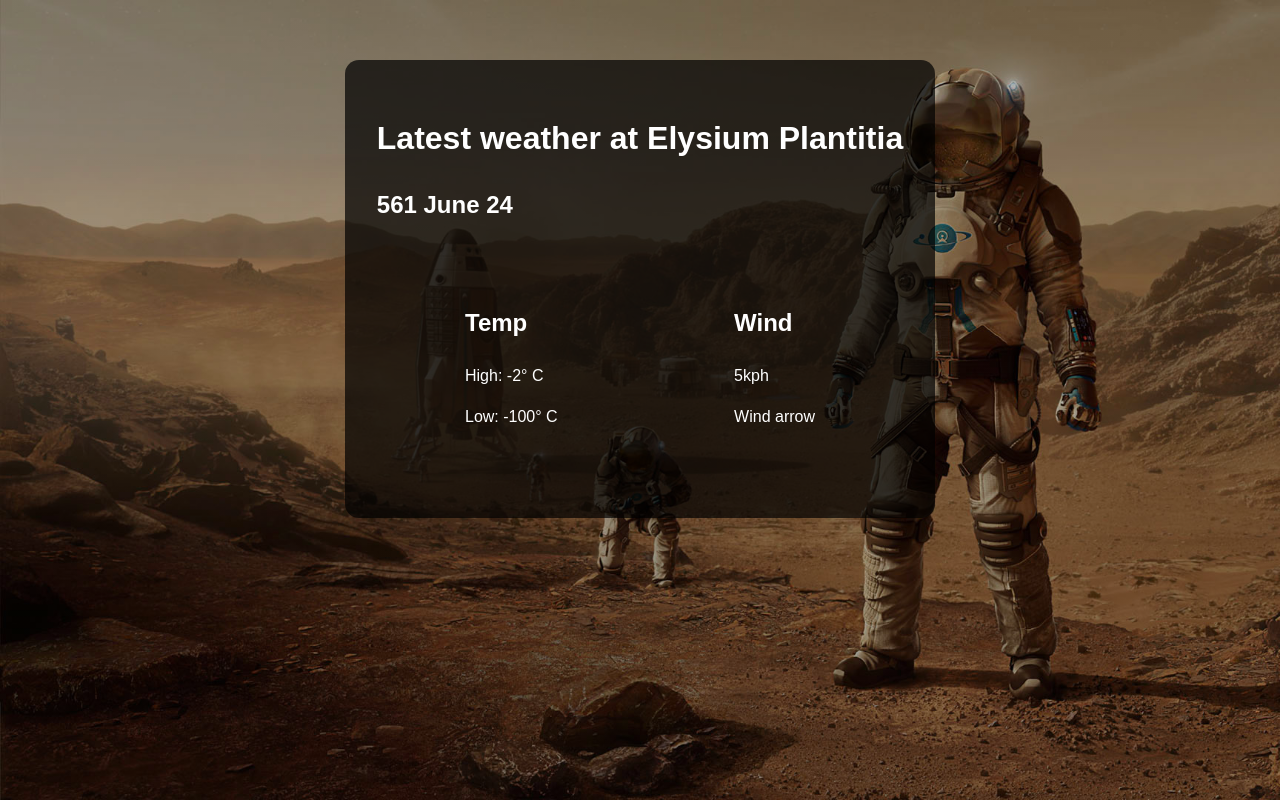
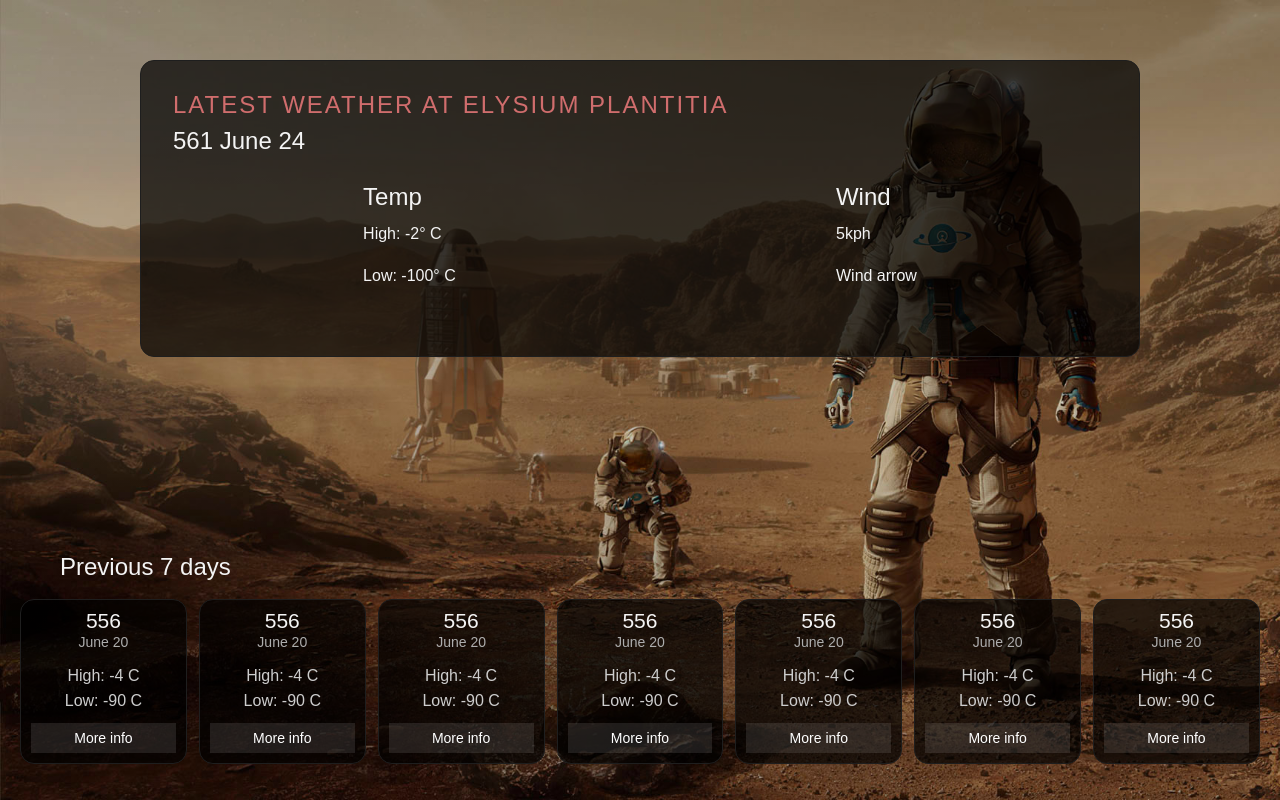
Before and after one commit to PolyantsevYury/interstellar-weather-app, a React (Create React App) app: page / in a window 1280 px wide. Built offline with nearby package versions, Linux system fonts and the light colour scheme.

Commit message:
Add scrollable Previous days install and configure ant design change some styles

```diff
--- a/package.json
+++ b/package.json
@@ -6,6 +6,7 @@
     "@testing-library/jest-dom": "^4.2.4",
     "@testing-library/react": "^9.3.2",
     "@testing-library/user-event": "^7.1.2",
+    "antd": "^4.3.5",
     "axios": "^0.19.2",
     "node-sass": "^4.14.1",
     "react": "^16.13.1",
--- a/src/App.js
+++ b/src/App.js
@@ -2,6 +2,8 @@ import React from 'react';
 import {GlobalStyle, AppWrapper, WeatherBlock} from './App.styles'
 import BGImage from './img/mars.jpg'
 import WeatherData from "./components/WeatherData";
+import Previous from "./components/Previous";
+import 'antd/dist/antd.css';
 
 const App = () => {
   return (
@@ -9,7 +11,7 @@ const App = () => {
         <GlobalStyle bgImage={BGImage} />
         <AppWrapper>
             <WeatherBlock>
-                <h1>
+                <h1 className='weather-title'>
                     Latest weather at Elysium Plantitia
                 </h1>
                 <h2>
@@ -17,6 +19,7 @@ const App = () => {
                 </h2>
                 <WeatherData/>
             </WeatherBlock>
+            <Previous/>
         </AppWrapper>
       </>
   );
--- a/src/App.styles.js
+++ b/src/App.styles.js
@@ -5,28 +5,56 @@ export const GlobalStyle = createGlobalStyle`
         box-sizing: border-box;
     }
 
+    :root {
+        --fw-light: 300;
+        --fw-normal: 400;
+        --fw-semi: 500;
+        --fw-bold: 700;
+        --fs-h1: 1.5rem;
+        --fs-h2: 2.25rem;
+        --fs-body: 1rem;
+        --fs-xl: 4.5rem;
+    }
+
     body {
-    margin: 0;
-    font-family: 'Montserrat', sans-serif;
-    line-height: 1.6;
-    background: linear-gradient(rgba(0,0,0,0.3), rgba(0,0,0,0.3)), url(${props => props.bgImage});
+        background: linear-gradient(rgba(0,0,0,0.2), rgba(0,0,0,0.2)), url(${props => props.bgImage});
         background-size: cover;
         height: 100vh;
+        font-size: 1rem;
+    }
+
+    h1, h2, h3, h4 {
+        line-height: 1;
+        color: #F4F4F4;
     }
 `;
 
 export const AppWrapper = styled.div`
     display: flex;
+    flex-direction: column;
     align-items: center;
     justify-content: center;
-  padding: 20px;
-  color: #fff;
+    padding: 60px 20px 20px 20px;
+    color: #F4F4F4;
+    margin: 0;
+    font-family: 'Montserrat', sans-serif;
+    line-height: 1.6;
 `;
 
 export const WeatherBlock = styled.main`
     background: rgba(0, 0, 0, 0.7);
     padding: 2em;
+    width: 100%;
     max-width: 1000px;
-  margin: 40px 0;
     border-radius: 14px;
+    border: 1px solid #1E1E1E;
+
+    .weather-title {
+        font-size: var(--fs-h1);
+        font-weight: var(--fw-light);
+        text-transform: uppercase;
+        color: #d06d6d;
+        letter-spacing: 2px;
+    }
+
 `;
--- /dev/null
+++ b/src/components/Previous.js
@@ -0,0 +1,68 @@
+import React from 'react';
+import {PreviousDay, PreviousDays, PreviousWrapper} from "./Previous.styles";
+import { List, Card } from 'antd';
+
+const data = [
+    {
+        title: '555',
+    },
+    {
+        title: '556',
+    },
+    {
+        title: '556',
+    },
+    {
+        title: '556',
+    },
+    {
+        title: '556',
+    },
+    {
+        title: '556',
+    },
+    {
+        title: '556',
+    },
+];
+
+const Previous = () => {
+    return (
+        <PreviousWrapper>
+            <h2 className='previous-title'>Previous 7 days</h2>
+            <PreviousDays>
+                <List
+                    grid={{ gutter: 12, column: 7 }}
+                    dataSource={data}
+                    style={{minWidth: '1000px'}}
+                    renderItem={item => (
+                        <List.Item>
+                            <PreviousDay>
+                                <Card bodyStyle={{ padding: 10 }}
+                                      style={{ color: '#F4F4F4', border: '1px solid #1E1E1E', borderRadius: 14, backgroundColor: 'rgba(0, 0, 0, 0.7)'}}>
+                                    <h2 className='previous-day__sol'> 556 </h2>
+                                    <p className='previous-day__date'> June 20 </p>
+                                    <p className='previous-day__temp'>
+                                        High:
+                                        <span> -4 </span>
+                                        <span> C </span>
+                                    </p>
+                                    <p className='previous-day__temp'>
+                                        Low:
+                                        <span> -90 </span>
+                                        <span> C </span>
+                                    </p>
+                                    <div className='previous-day__more-info'>
+                                        <span>More info</span>
+                                    </div>
+                                </Card>
+                            </PreviousDay>
+                        </List.Item>
+                    )}
+                />
+            </PreviousDays>
+        </PreviousWrapper>
+    )
+};
+
+export default Previous;
--- /dev/null
+++ b/src/components/Previous.styles.js
@@ -0,0 +1,96 @@
+import styled from 'styled-components';
+
+export const PreviousWrapper = styled.div`
+    position: fixed;
+    bottom: 0;
+    left: 0;
+    width: 100%;
+    padding: 20px;
+
+    .previous-title {
+        margin: 0 0 20px 40px;
+    }
+`;
+
+export const PreviousDays = styled.div`
+    overflow-x: scroll;
+    text-align: center;
+`;
+
+export const PreviousDay = styled.div`
+    p {
+        margin: 0;
+    }
+
+    .previous-day__sol {
+        margin: 0;
+    }
+
+    .previous-day__date {
+        font-size: 0.9 rem;
+        color: #ADADAD;
+        margin-bottom: 10px;
+    }
+
+    .previous-day__temp {
+        color: #CDCDCD;
+        font-size: 16px;
+    }
+
+    .previous-day__more-info {
+        line-height: 30px;
+        height: 30px;
+        text-align: center;
+        width: 100%;
+        cursor: pointer;
+        color: #FFF;
+        transition: all 0.3s;
+        position: relative;
+        margin-top: 10px;
+
+        :before {
+            content: '';
+            position: absolute;
+            bottom: 0;
+            left: 0;
+            width: 100%;
+            height: 100%;
+            z-index: 1;
+            opacity: 0;
+            transition: all 0.3s;
+            border-top-width: 1px;
+            border-bottom-width: 1px;
+            border-top-style: solid;
+            border-bottom-style: solid;
+            border-top-color: rgba(255,255,255,0.5);
+            border-bottom-color: rgba(255,255,255,0.5);
+            transform: scale(0.1, 1);
+        }
+
+        :hover span {
+            letter-spacing: 2px;
+        }
+
+        :hover::before {
+            opacity: 1;
+            transform: scale(1, 1);
+        }
+
+        ::after {
+            content: '';
+            position: absolute;
+            bottom: 0;
+            left: 0;
+            width: 100%;
+            height: 100%;
+            z-index: 1;
+            transition: all 0.3s;
+            background-color: rgba(255,255,255,0.1);
+        }
+
+        :hover::after {
+            opacity: 0;
+            transform: scale(0.1, 1);
+        }
+    }
+`;
--- a/src/components/WeatherData.styles.js
+++ b/src/components/WeatherData.styles.js
@@ -3,5 +3,5 @@ import styled from 'styled-components';
 export const Wrapper = styled.div`
   display: flex;
   justify-content: space-around;
-  padding: 40px 0;
+  padding: 20px 0;
 `;
--- a/src/index.css
+++ /dev/null
@@ -1,13 +0,0 @@
-body {
-  margin: 0;
-  font-family: -apple-system, BlinkMacSystemFont, 'Segoe UI', 'Roboto', 'Oxygen',
-    'Ubuntu', 'Cantarell', 'Fira Sans', 'Droid Sans', 'Helvetica Neue',
-    sans-serif;
-  -webkit-font-smoothing: antialiased;
-  -moz-osx-font-smoothing: grayscale;
-}
-
-code {
-  font-family: source-code-pro, Menlo, Monaco, Consolas, 'Courier New',
-    monospace;
-}
--- a/src/index.js
+++ b/src/index.js
@@ -1,6 +1,5 @@
 import React from 'react';
 import ReactDOM from 'react-dom';
-import './index.css';
 import App from './App';
 import * as serviceWorker from './serviceWorker';
 
```
Also changed, not shown: 1 other file (tests, documents, lock files or other folders). Lines whose indentation alone changed are shown as unchanged.
